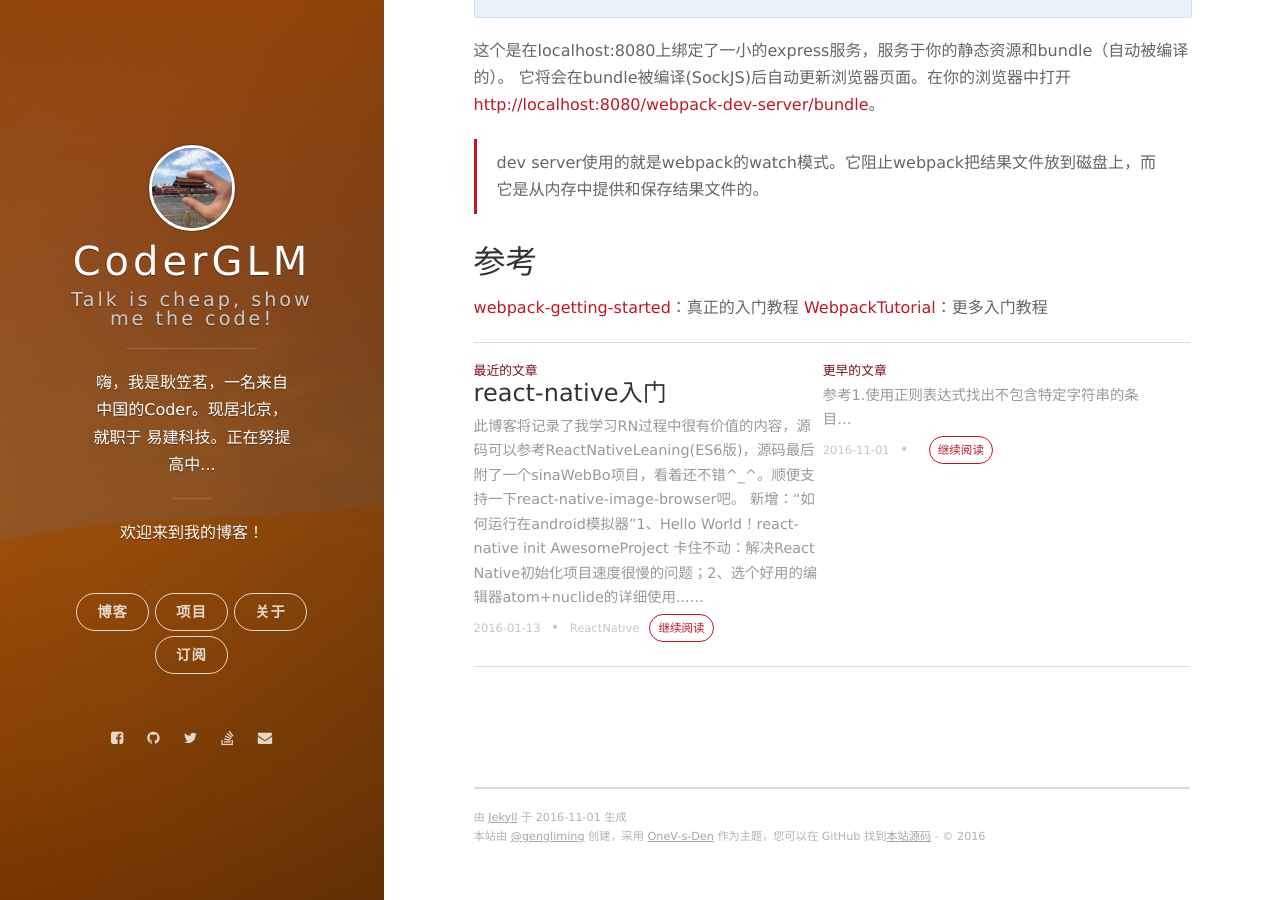
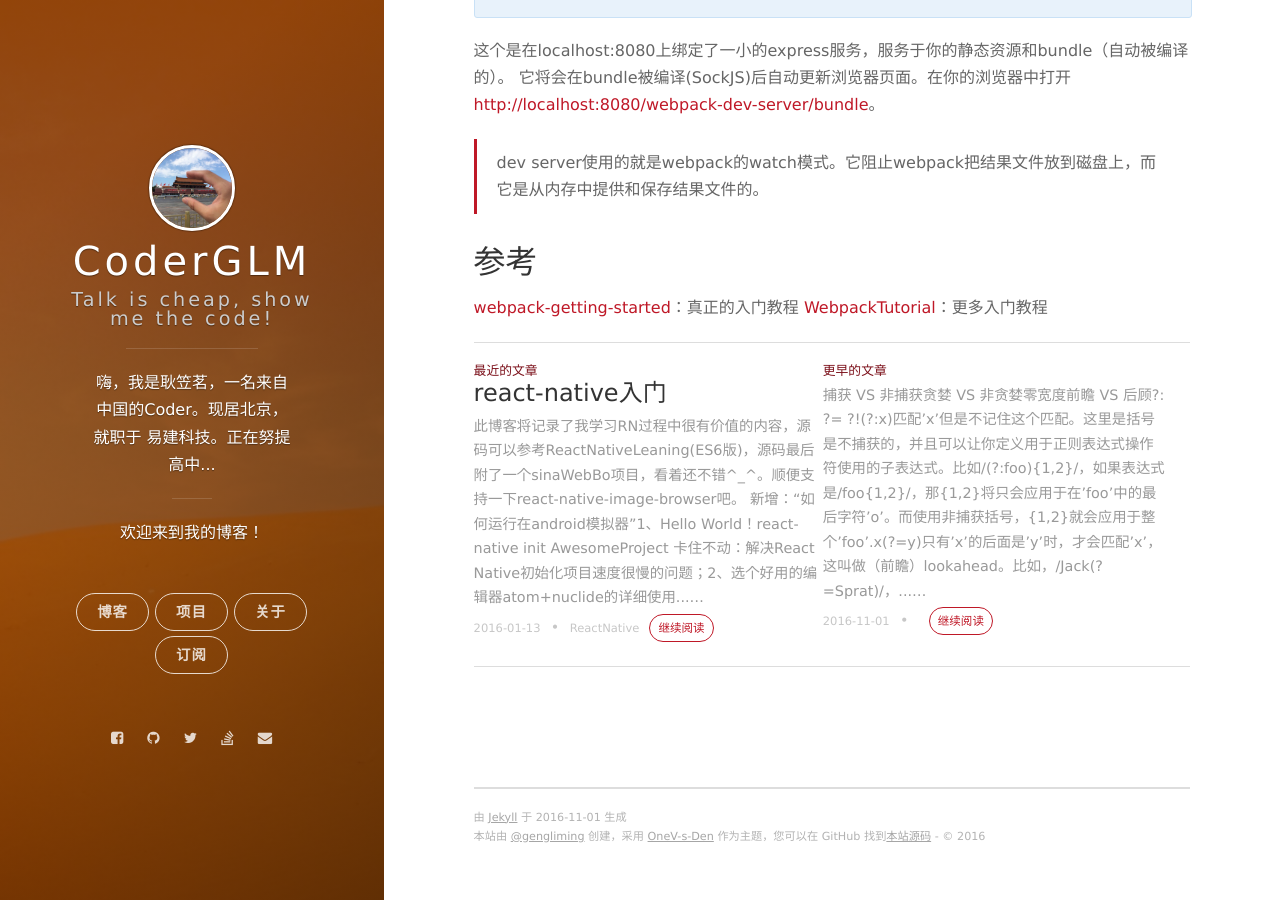
Before and after one commit to CoderLim/jekyll-based-blog, a Jekyll site: the page built from _posts/2016-01-01-webpack-getting-started-tutorial.markdown, in a window 1280 px wide and 900 px high, scrolled down 5210 px. Built offline with Jekyll 4.4.1, drawn with Linux system fonts in a browser that asks for light colours; nearby versions of some CDN libraries; comment, search, counter and statistics services are not loaded.

Commit message:
Update 2015-11-01-regex-some-important-concept.markdown

```diff
--- a/_posts/2015-11-01-regex-some-important-concept.markdown
+++ b/_posts/2015-11-01-regex-some-important-concept.markdown
@@ -7,6 +7,33 @@
 tags: 正则表达式;regex;javascript;?:;?=;?!
 ---
 
+## 捕获 VS 非捕获
+
+## 贪婪 VS 非贪婪
+
+## 零宽度
+
+## 前瞻 VS 后顾
+
+## ?: ?= ?!
+
+### (?:x)
+
+匹配'x'但是不记住这个匹配。这里是括号是不捕获的，并且可以让你定义用于正则表达式操作符使用的子表达式。
+比如/(?:foo){1,2}/，如果表达式是/foo{1,2}/，那{1,2}将只会应用于在'foo'中的最后字符'o'。而使用非捕获括号，
+{1,2}就会应用于整个'foo'.
+
+### x(?=y)
+
+只有'x'的后面是'y'时，才会匹配'x'，这叫做（前瞻）lookahead。
+比如，/Jack(?=Sprat)/，只有'Jack'的后面是'Sprat'时，才会匹配'Jack'。但是'Sprat'并不包含在匹配结果中。
+
+### x(?!y)
+
+只有'x'的后面不是'y'时，才会匹配'x'，这个叫做否定前瞻（negated lookahead）。
+比如，/\d+(?!\.)/，匹配一个后面不是点的数字。/\d+(?!\.)/.exec('3.141')匹配'141'，而不是'3.141'。
+
 ## 参考
 
 1.[使用正则表达式找出不包含特定字符串的条目](http://www.imkevinyang.com/2009/08/%E4%BD%BF%E7%94%A8%E6%AD%A3%E5%88%99%E8%A1%A8%E8%BE%BE%E5%BC%8F%E6%89%BE%E5%87%BA%E4%B8%8D%E5%8C%85%E5%90%AB%E7%89%B9%E5%AE%9A%E5%AD%97%E7%AC%A6%E4%B8%B2%E7%9A%84%E6%9D%A1%E7%9B%AE.html)
+2.[Regular Expressions](https://developer.mozilla.org/en/docs/Web/JavaScript/Guide/Regular_Expressions)
```
